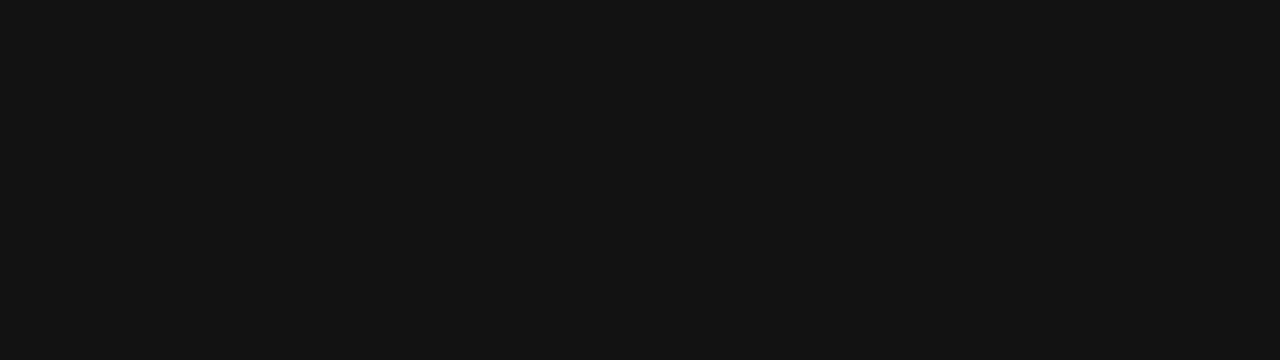
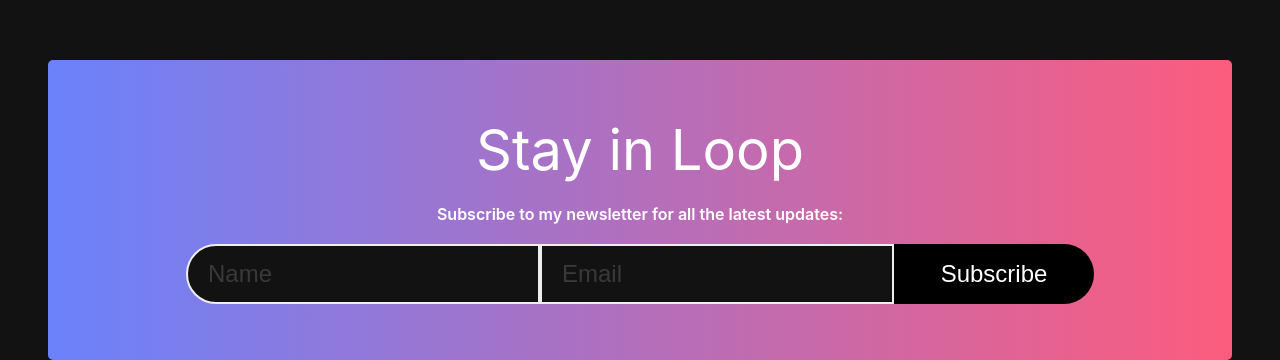
Before and after one commit to mvskiren/Project_Blog, a Next.js app: page / in a window 1280 px wide. Shown: the part 1460-1820 px from the top of the page. Before the commit the page ends 841 px from the top, so only its background shows below. Built offline with nearby package versions, Linux system fonts and the light colour scheme.

Commit message:
feat: added subscribe and footer section

```diff
--- a/components/Header/Header.js
+++ b/components/Header/Header.js
@@ -16,13 +16,16 @@
           <li onClick={() => window.location.replace('/#services')}>Blogs</li>
           <li onClick={() => window.location.replace('/#aboutUs')}>About</li>
           <li onClick={() => window.location.replace('/#testimonials')}>
-            Engineering
+            Subscribe
           </li>
           <li onClick={() => window.location.replace('/#contactForm')}>
-            System Design
+            Trending
           </li>
           <button onClick={() => window.location.replace('/#contactForm')}>
             New Post
+          </button>
+          <button onClick={() => window.location.replace('/#contactForm')}>
+            Toggle
           </button>
         </ul>
       </nav>
--- /dev/null
+++ b/components/PostGrid/PostGrid.tsx
@@ -0,0 +1,8 @@
+import React from 'react';
+import Classes from './PostGrid.module.scss';
+
+function PostGrid() {
+  return <div>Hi there, This is grid section</div>;
+}
+
+export default PostGrid;
--- /dev/null
+++ b/components/Subscribe/Subscribe.module.scss
@@ -0,0 +1,56 @@
+.subscribeContainer{
+
+     display: flex;
+    flex-direction: column;
+    justify-content: center;
+    align-items: center;
+    background: #FC5C7D;  /* fallback for old browsers */
+    background: -webkit-linear-gradient(to right, #6A82FB, #FC5C7D);  /* Chrome 10-25, Safari 5.1-6 */
+    background: linear-gradient(to right, #6A82FB, #FC5C7D); /* W3C, IE 10+/ Edge, Firefox 16+, Chrome 26+, Opera 12+, Safari 7+ */
+    gap: 20px;
+    border-radius: 5px;
+    &__heading{
+        color: white;
+        font-size: 3.5rem;
+    }
+    &__subHeading{
+        color: white;
+        font-size: 1rem;
+        font-weight: 600;
+    }
+    &__inputFields{
+        display: flex;
+        justify-content: center;
+        align-items: center;
+        &__name, &__email{
+                & input {
+                    height: 60px;
+                    min-width: 300px;
+                    border-color: #eeeeee;
+                    font-size: 1.5rem;
+                    padding: 5px 20px;
+                }
+        }
+        &__name{
+            & input {
+                border-top-left-radius: 50px;
+                border-bottom-left-radius: 50px;
+
+
+            }
+        }
+        &__button {
+            & button {
+                border-top-right-radius: 50px;
+                border-bottom-right-radius: 50px;
+                border-style: solid;
+                height: 60px;
+                min-width: 200px;
+                font-size: 1.5rem;
+                background-color: black;
+                color:white;
+                border-color: transparent;
+            }
+        }
+    }
+}
--- /dev/null
+++ b/components/Subscribe/Subscribe.tsx
@@ -0,0 +1,25 @@
+import React from 'react';
+import Classes from './Subscribe.module.scss';
+function Subscribe() {
+  return (
+    <div className={Classes.subscribeContainer}>
+      <div className={Classes.subscribeContainer__heading}>Stay in Loop</div>
+      <div className={Classes.subscribeContainer__subHeading}>
+        Subscribe to my newsletter for all the latest updates:
+      </div>
+      <div className={Classes.subscribeContainer__inputFields}>
+        <div className={Classes.subscribeContainer__inputFields__name}>
+          <input type="text" name="" id="" placeholder="Name" />
+        </div>
+        <div className={Classes.subscribeContainer__inputFields__email}>
+          <input type="email" name="" id="" placeholder="Email" />
+        </div>
+        <div className={Classes.subscribeContainer__inputFields__button}>
+          <button>Subscribe</button>
+        </div>
+      </div>
+    </div>
+  );
+}
+
+export default Subscribe;
--- a/pages/index.tsx
+++ b/pages/index.tsx
@@ -5,6 +5,9 @@
 import Header from '../components/Header/Header';
 import HeroBlog from '../components/HeroBlog/HeroBlog';
 import PopularTags from '../components/PopularTags/PopularTags';
+import PostGrid from '../components/PostGrid/PostGrid';
+import Subscribe from '../components/Subscribe/Subscribe';
+import { hasSubscribers } from 'diagnostics_channel';
 
 const Home: NextPage = () => {
   return (
@@ -26,6 +29,12 @@
         <section className={Classes.homeContainer__popularTags}>
           <PopularTags />
         </section>
+        <section className={Classes.homeContainer__postGrid}>
+          <PostGrid />
+        </section>
+        <section className={Classes.homeContainer__subscribe}>
+          <Subscribe />
+        </section>
       </div>
     </>
   );
--- a/styles/Home.module.scss
+++ b/styles/Home.module.scss
@@ -4,7 +4,7 @@
 .homeContainer {
   /*  layout styles  */
   display: grid;
-  grid-template-rows: 10vh 50vh 25vh repeat(9, min-content);
+  grid-template-rows: 10vh 50vh 30vh 800px 300px repeat(9, min-content);
   grid-template-columns:
     [full-start] minmax(3rem, 1fr) [center-start] repeat(
       8,
@@ -36,7 +36,8 @@
     grid-column: center-start / center-end;
   }
   &__popularTags,
-  &__whyMynterio,
+  &__postGrid,
+  &__subscribe,
   &__products,
   &__finishings,
   &__howWeDo,
@@ -51,7 +52,8 @@
   }
 
   &__popularTags,
-  &__whyMynterio,
+  &__postGrid,
+  &__subscribe,
   &__products,
   &__finishings,
   &__howWeDo,
--- a/styles/globals.css
+++ b/styles/globals.css
@@ -4,7 +4,9 @@
   margin: 0;
   font-family: -apple-system, BlinkMacSystemFont, Segoe UI, Roboto, Oxygen,
     Ubuntu, Cantarell, Fira Sans, Droid Sans, Helvetica Neue, sans-serif;
+  scroll-behavior: smooth;
   /* background-color: #e4e6ec; */
+  /* background-color: #1f2028; */
 }
 
 a {
@@ -25,3 +27,41 @@
     /* background: black; */
   }
 }
+
+.darkmode {
+  --color-font-one: #fafafa;
+  --color-font-two: #1a1a1c;
+  --color-font-white: #fafafa;
+  --color-font-black: #1a1a1c;
+  --color-one: #292b30;
+  --color-two: #32343a;
+  --color-three: #fafafa;
+  --color-four: #1a1a1c;
+  --color-five: #222226;
+  --color-six: #26282b;
+  --color-seven: #292b30;
+  --color-white: #fafafa;
+  --color-black: #1a1a1c;
+  --color-body: #1a1a1c;
+  --color-border-one: #303237;
+  --color-border-two: #5e6265;
+  --opacity-one: 0.8;
+  --opacity-two: 0.6;
+  --opacity-three: rgba(0, 0, 0, 0.06);
+  --opacity-four: rgba(0, 0, 0, 0.1);
+  --opacity-cover: 0.15;
+  --opacity-cover-custom: 0.1;
+  --opacity-search: rgba(0, 0, 0, 0.3);
+}
+input {
+  outline: none !important;
+  border-style: solid;
+}
+
+::placeholder {
+  /* Most modern browsers support this now. */
+  opacity: 0.4;
+}
+button {
+  cursor: pointer;
+}
```
Also changed, not shown: components/Filter/Filter.module.scss (added, +9 -0 lines), components/Filter/Filter.tsx (added, +16 -0 lines), components/Footer/Footer.tsx (added, +7 -0 lines), components/Footer/Footer.module.scss (added), components/PostGrid/PostGrid.module.scss (added).
